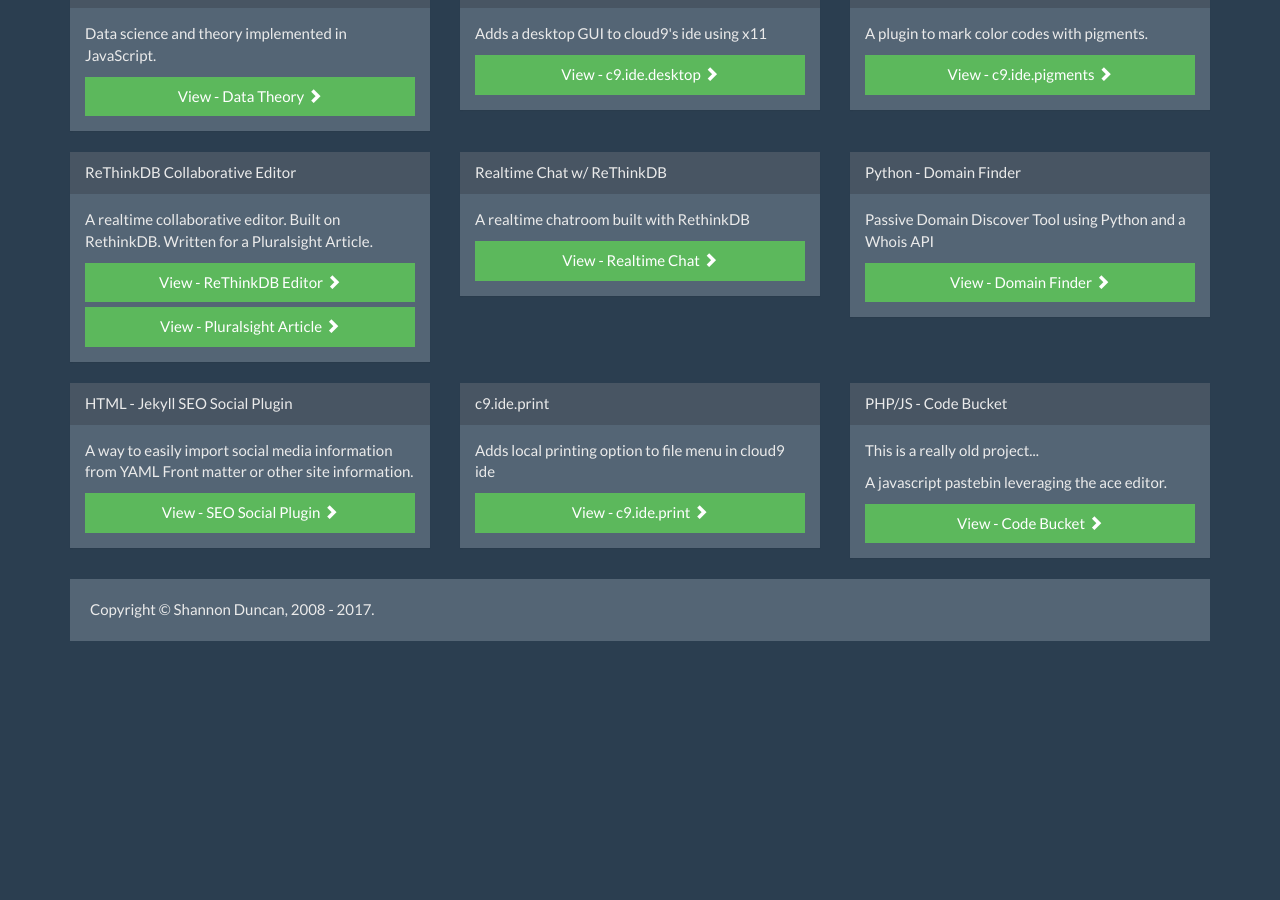
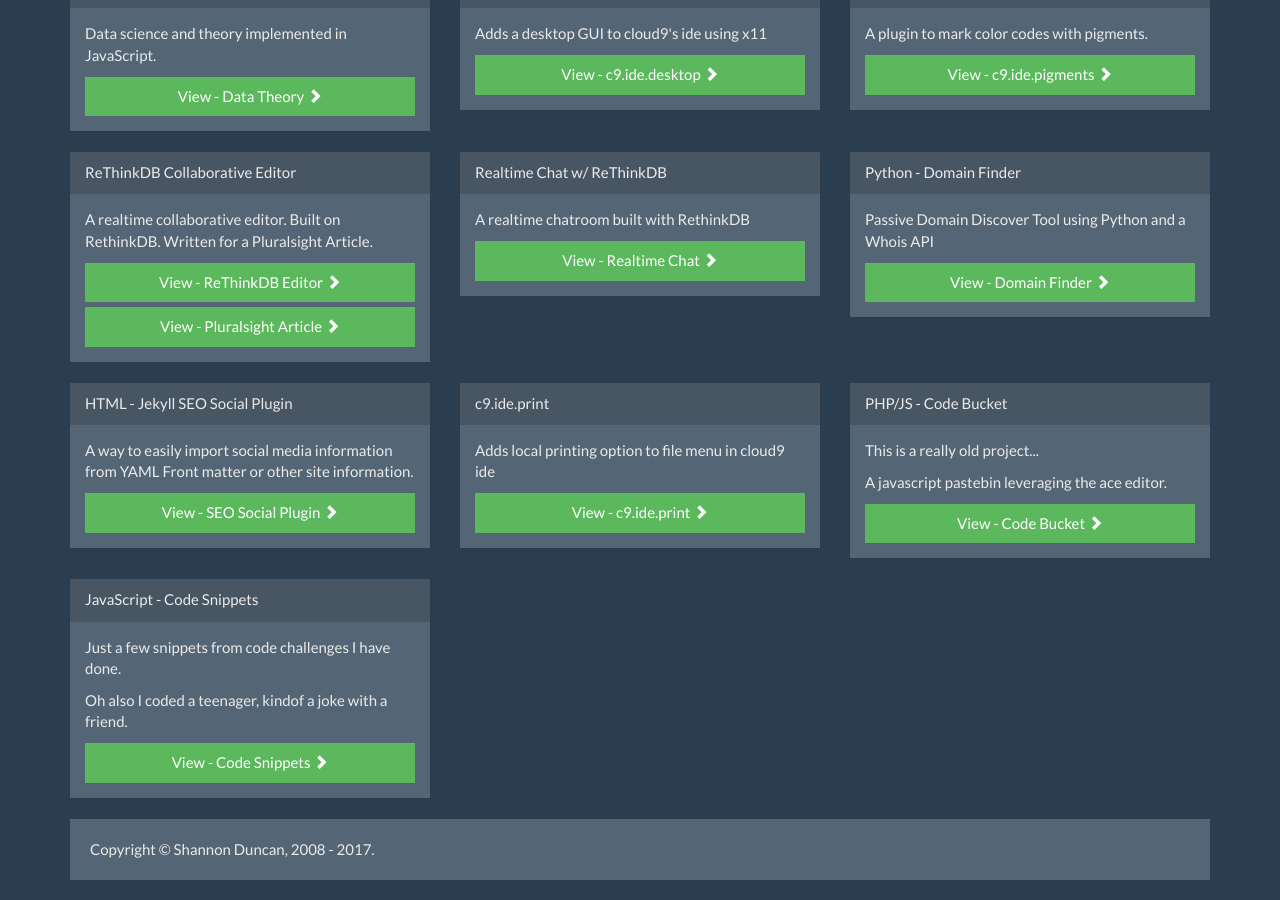
Before and after one commit to shadowcodex/shadowcodex.github.io, a Jekyll site: the page built from index.html, in a window 1280 px wide and 900 px high, scrolled down 1595 px. Built offline with Jekyll 4.4.1, drawn with Linux system fonts in a browser that asks for light colours; before the commit the page ends 2256 px from its top, so only the background shows below that.

Commit message:
fixed other sites to be in design with other panels, added code snippets

```diff
--- a/index.html
+++ b/index.html
@@ -29,7 +29,7 @@
             </div>
             <div class="row">
                 <div class="col-md-3">
-                    <div class="panel panel-info">
+                    <div class="panel panel-default">
                         <div class="panel-heading">Twitter</div>
                         <div class="panel-body">
                             <p>Yup, I am on twitter. I read it all the time and find a lot of tech news there. No judging...</p>
@@ -38,7 +38,7 @@
                     </div>
                 </div>
                 <div class="col-md-3">
-                    <div class="panel panel-info">
+                    <div class="panel panel-default">
                         <div class="panel-heading">Fishers of Men Development</div>
                         <div class="panel-body">
                             <p>A faith based development company (Just me at the moment) for building church sites and software.</p>
@@ -226,6 +226,18 @@
                 </div>
             </div>
             <div class="row">
+                <div class="col-md-4">
+                    <div class="panel panel-default">
+                        <div class="panel-heading">JavaScript - Code Snippets</div>
+                        <div class="panel-body">
+                            <p>Just a few snippets from code challenges I have done.</p>
+                            <p>Oh also I coded a teenager, kindof a joke with a friend.</p>
+                            <a class="btn btn-success btn-block" href="https://github.com/shadowcodex/code-snippets">View - Code Snippets <span class="glyphicon glyphicon-chevron-right"></span></a>
+                        </div>
+                    </div>
+                </div>
+            </div>
+            <div class="row">
                 <div class="col-md-12">
                     <div class="well">
                         Copyright &copy Shannon Duncan, 2008 - 2017.
```
Also changed, not shown: 2 other files.
